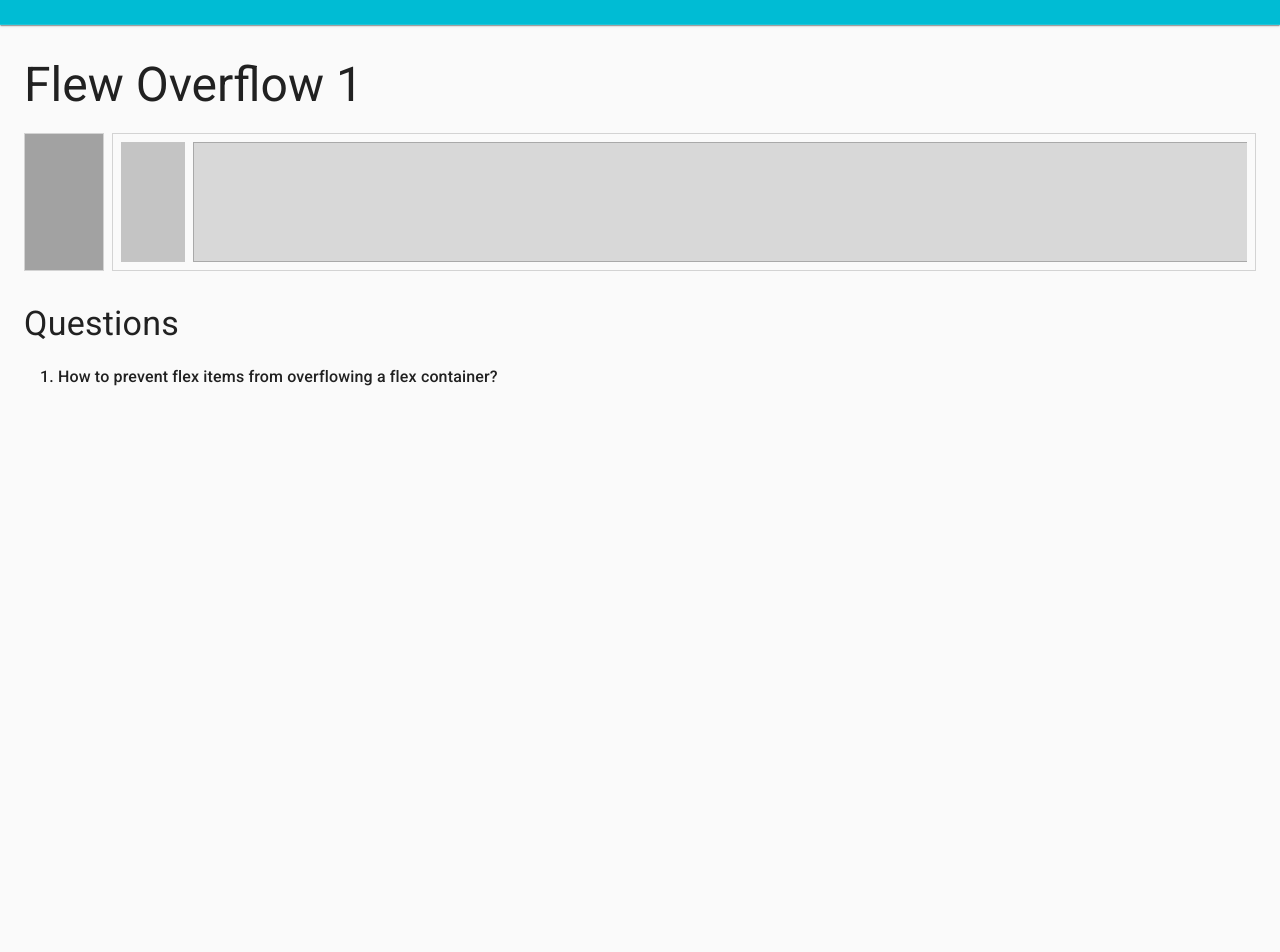
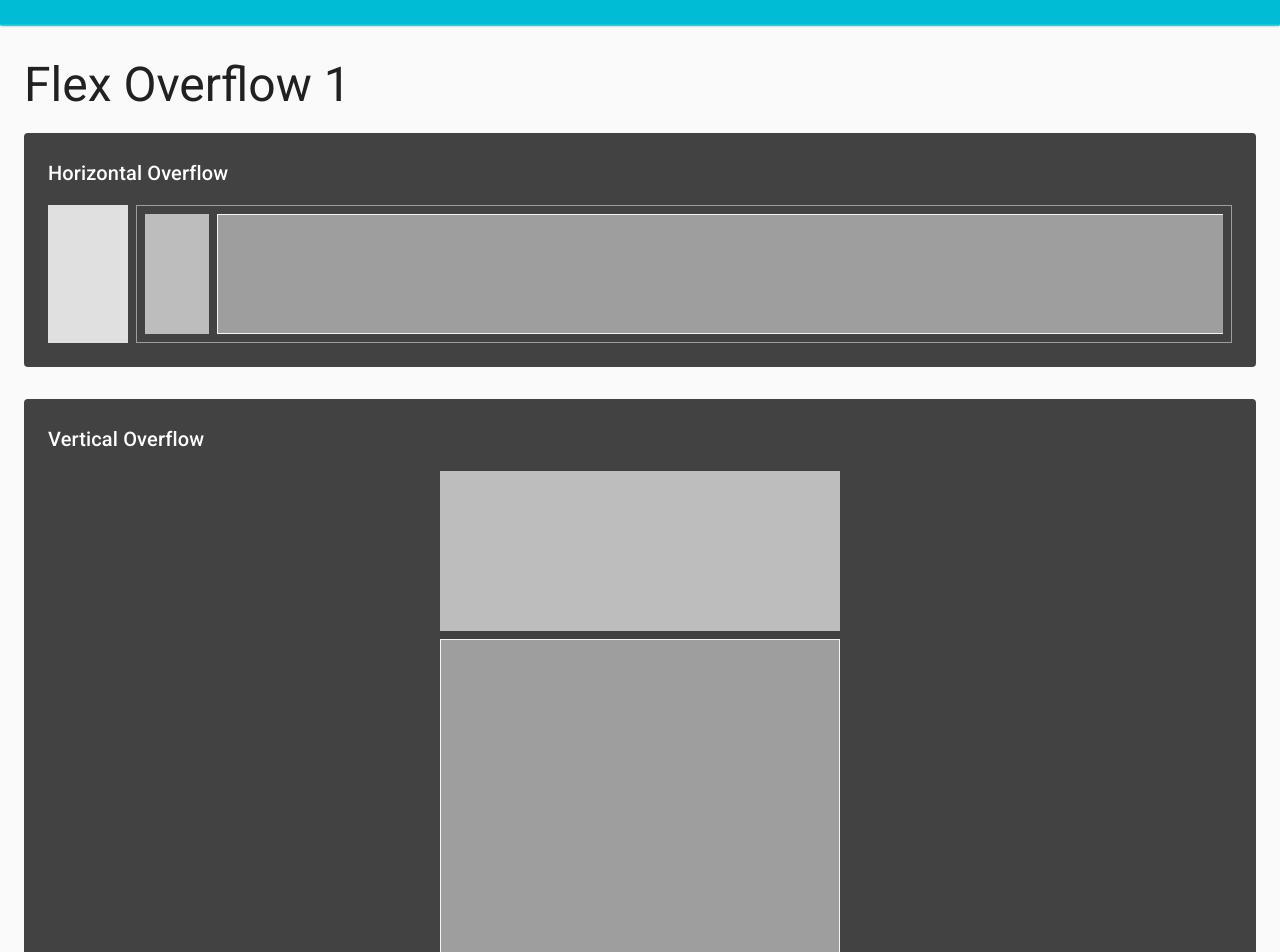
Before and after one commit to ICodeMyOwnLife/frontend-tricks, a React (Create React App) app: page /css/flex-overflow in a window 1280 px wide. Shown: the part 40-992 px from the top of the page. Before the commit the page ends 800 px from the top, so only its background shows below. Built offline with nearby package versions, Linux system fonts and the light colour scheme.

Commit message:
Update min-width max-width

```diff
--- a/src/pages/css/FlexOverflow1/index.tsx
+++ b/src/pages/css/FlexOverflow1/index.tsx
@@ -1,21 +1,36 @@
 import React, { FC, memo } from 'react';
 import QuestionPage from 'components/QuestionPage';
+import Section from 'components/Section';
 import questions from './questions';
-import classes from './styles.module.scss';
+import useStyles from './styles';
 
-export const FlexOverflow1Component: FC = () => (
-  <QuestionPage title="Flew Overflow 1" questions={questions}>
-    <div className={classes.Container}>
-      <div className={classes.LeftBar} />
-      <div className={classes.RightBar}>
-        <div className={classes.LeftColumn} />
-        <div className={classes.RightColumn}>
-          <div className={classes.LongBlock} />
+export const FlexOverflow1Component: FC = () => {
+  const classes = useStyles();
+
+  return (
+    <QuestionPage title="Flex Overflow 1" questions={questions}>
+      <Section title="Horizontal Overflow">
+        <div className={classes.horizontalContainer}>
+          <div className={classes.leftBar} />
+          <div className={classes.rightBar}>
+            <div className={classes.leftColumn} />
+            <div className={classes.rightColumn}>
+              <div className={classes.longBlock} />
+            </div>
+          </div>
         </div>
-      </div>
-    </div>
-  </QuestionPage>
-);
+      </Section>
+      <Section title="Vertical Overflow">
+        <div className={classes.verticalContainer}>
+          <div className={classes.topBar} />
+          <div className={classes.bottomBar}>
+            <div className={classes.tallBlock} />
+          </div>
+        </div>
+      </Section>
+    </QuestionPage>
+  );
+};
 
 const FlexOverflow1 = memo(FlexOverflow1Component);
 FlexOverflow1.displayName = 'FlexOverflow1';
--- a/src/pages/css/FlexOverflow1/questions.tsx
+++ b/src/pages/css/FlexOverflow1/questions.tsx
@@ -8,33 +8,55 @@ const questions: QuestionInfo[] = [
     answer: (
       <div>
         <p>
-          For fixed-with item: Set <code>flex-grow</code> and{' '}
+          For fixed-size item: Set <code>flex-grow</code> and{' '}
           <code>flex-shrink</code> to 0 and set <code>flex-basis</code> to the
-          width of the item:
+          width/height of the item:
         </p>
 
         <CodeViewer language="scss">
-          {`.LeftColumn {
+          {`.leftColumn {
   flex: 0 0 64px;
+}
+
+.topBar {
+  flex: 0 0 160px;
 }`}
         </CodeViewer>
 
         <p>
-          For overflow-hidden item: Set <code>flex-grow</code> and{' '}
-          <code>flex-shrink</code> to a positive value, set{' '}
-          <code>min-width</code> to a finite value, and set{' '}
-          <code>overflow</code> to a value other than <code>visible</code>:
+          For overflow-hidden item: By default, flex items won’t shrink below
+          their minimum content size (the length of the longest word or
+          fixed-size element). To change this, set the min-width or min-height
+          property.
+        </p>
+        <p>
+          Set <code>flex-grow</code> and <code>flex-shrink</code> to a positive
+          value, set <code>min-width</code> or <code>min-height</code> to a
+          finite value, and set <code>overflow</code> to a value other than{' '}
+          <code>visible</code>:
         </p>
 
         <CodeViewer language="scss">
-          {`.RightColumn {
+          {`.rightColumn {
   flex: 1;
   min-width: 0;
   overflow-x: auto;
+}
+
+.bottomBar {
+  flex: 1;
+  min-height: 0;
+  overflow-y: auto;
 }`}
         </CodeViewer>
       </div>
     ),
+    references: [
+      {
+        name: `Setting Min Width/Height to Zero With Flexbox`,
+        url: `https://ishadeed.com/article/min-max-css/#setting-min-width-to-zero-with-flexbox`,
+      },
+    ],
   },
 ];
 
--- a/src/pages/css/FlexOverflow1/styles.module.scss
+++ /dev/null
@@ -1,43 +0,0 @@
-.Container {
-  display: flex;
-  flex-direction: row;
-  justify-content: stretch;
-  align-items: stretch;
-}
-
-.LeftBar {
-  flex: 0 0 80px;
-  background-color: #a2a2a2;
-  border: 1px solid lightgray;
-}
-
-.RightBar {
-  display: flex;
-  flex-direction: row;
-  justify-content: stretch;
-  align-items: stretch;
-  flex: 1;
-  min-width: 0;
-  margin-left: 8px;
-  padding: 8px;
-  border: 1px solid lightgray;
-}
-
-.LeftColumn {
-  flex: 0 0 64px;
-  background-color: #c4c4c4;
-}
-
-.RightColumn {
-  flex: 1;
-  min-width: 0;
-  margin-left: 8px;
-  overflow-x: auto;
-}
-
-.LongBlock {
-  width: 2000px;
-  height: 120px;
-  background-color: #d8d8d8;
-  border: 1px solid darkgray;
-}
--- /dev/null
+++ b/src/pages/css/FlexOverflow1/styles.ts
@@ -0,0 +1,72 @@
+import { makeStyles, createStyles, Theme } from '@material-ui/core';
+import { grey } from '@material-ui/core/colors';
+
+const styles = ({ spacing }: Theme) =>
+  createStyles({
+    horizontalContainer: {
+      display: 'flex',
+      flexDirection: 'row',
+      justifyContent: 'stretch',
+      alignItems: 'stretch',
+    },
+    leftBar: {
+      flex: '0 0 80px',
+      backgroundColor: grey[300],
+    },
+    rightBar: {
+      display: 'flex',
+      flexDirection: 'row',
+      justifyContent: 'stretch',
+      alignItems: 'stretch',
+      flex: 1,
+      minWidth: 0,
+      marginLeft: spacing(1),
+      padding: spacing(1),
+      border: '1px solid',
+      borderColor: grey[500],
+    },
+    leftColumn: {
+      flex: '0 0 64px',
+      backgroundColor: grey[400],
+    },
+    rightColumn: {
+      flex: 1,
+      minWidth: 0,
+      marginLeft: spacing(1),
+      overflowX: 'auto',
+    },
+    longBlock: {
+      width: 2000,
+      height: 120,
+      backgroundColor: grey[500],
+      border: '1px solid',
+      borderColor: grey[100],
+    },
+    verticalContainer: {
+      display: 'flex',
+      flexDirection: 'column',
+      width: 400,
+      height: 800,
+      margin: '0 auto',
+    },
+    topBar: {
+      flex: '0 0 160px',
+      backgroundColor: grey[400],
+    },
+    bottomBar: {
+      flex: 1,
+      minHeight: 0,
+      marginTop: spacing(1),
+      overflowY: 'auto',
+    },
+    tallBlock: {
+      height: 2000,
+      backgroundColor: grey[500],
+      border: '1px solid',
+      borderColor: grey[100],
+    },
+  });
+
+const useStyles = makeStyles(styles, { classNamePrefix: 'FlexOverflow1' });
+
+export default useStyles;
```
